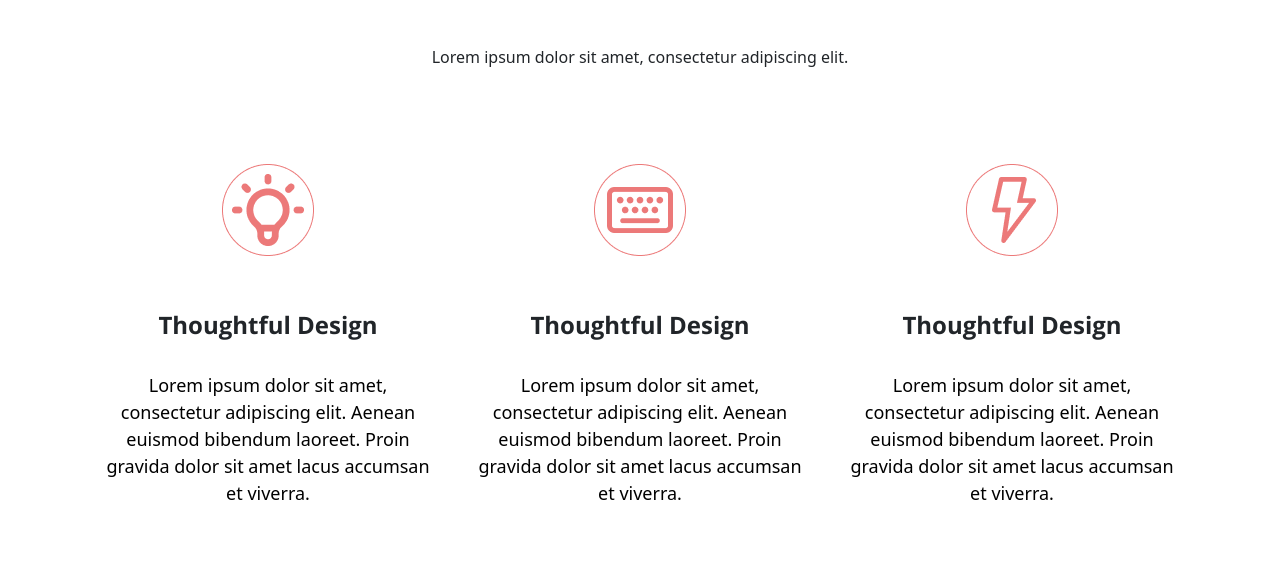
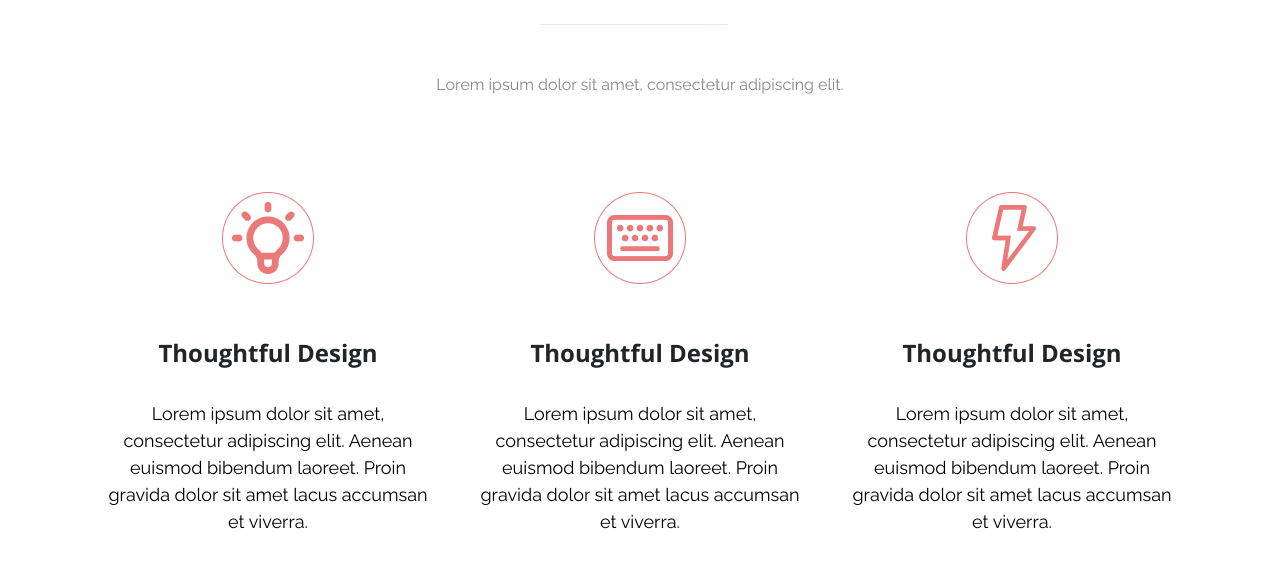
Before and after one commit to anmalevich/Homework, a plain HTML site: page index.html in a window 1280 px wide. Shown: the part 106-676 px from the top of the page. Drawn offline with nearby package versions, Linux system fonts and the light colour scheme; files whose address does not match are found by name.

Commit message:
Update index.html

```diff
--- a/index.html
+++ b/index.html
@@ -6,7 +6,7 @@
     <meta name="viewport" content="width=device-width, initial-scale=1.0">
     <title>Homework 10</title>
     <link href="https://cdn.jsdelivr.net/npm/bootstrap@5.2.3/dist/css/bootstrap.min.css" rel="stylesheet" integrity="sha384-rbsA2VBKQhggwzxH7pPCaAqO46MgnOM80zW1RWuH61DGLwZJEdK2Kadq2F9CUG65" crossorigin="anonymous">
-    <link rel="stylesheet" href="../10й урок/домашка/style.css">
+    <link rel="stylesheet" href="style.css">
     <link rel="preconnect" href="https://fonts.googleapis.com"><link rel="preconnect" href="https://fonts.gstatic.com" crossorigin><link href="https://fonts.googleapis.com/css2?family=Raleway&display=swap" rel="stylesheet">
     <link rel="preconnect" href="https://fonts.googleapis.com"><link rel="preconnect" href="https://fonts.gstatic.com" crossorigin><link href="https://fonts.googleapis.com/css2?family=Open+Sans:wght@700&display=swap" rel="stylesheet">
 </head>
```
